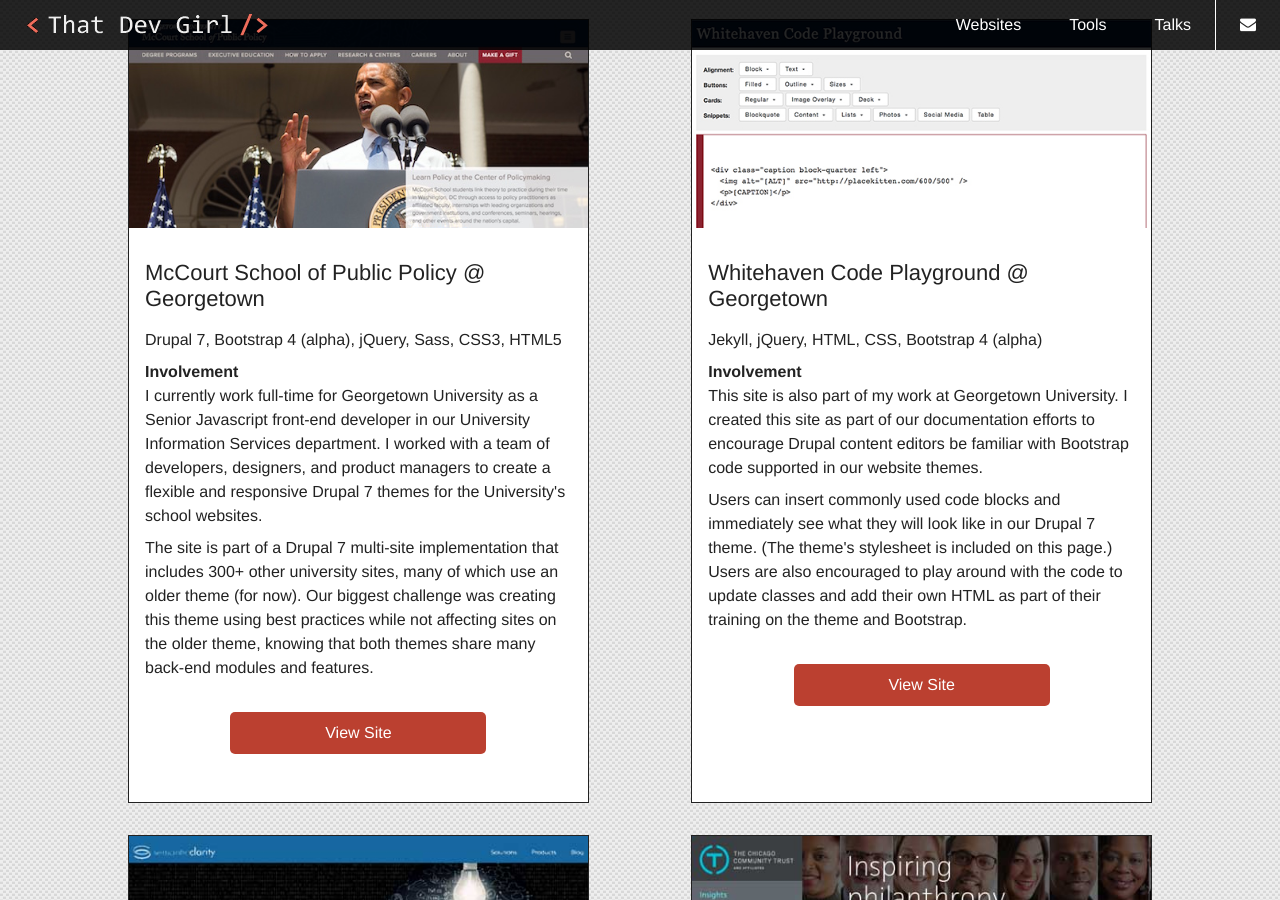
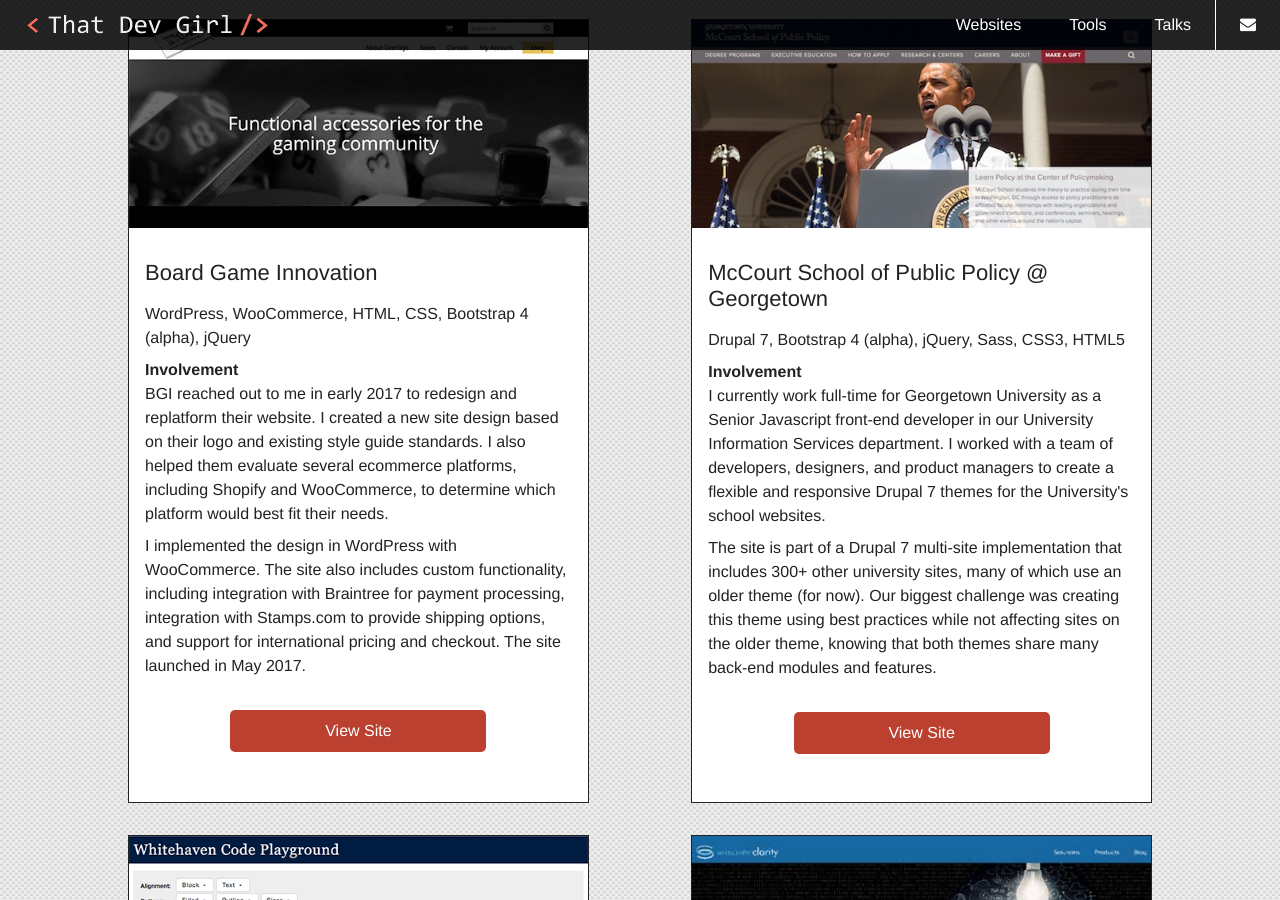
Before and after one commit to That-Dev-Girl-Archives/thatdevgirl.com, a Jekyll site: the page built from index.md, in a window 1280 px wide and 900 px high, scrolled down 685 px. Built offline with Jekyll 4.4.1, drawn with Linux system fonts in a browser that asks for light colours.

Commit message:
Adding BGI to list of projects

```diff
--- a/index.md
+++ b/index.md
@@ -27,6 +27,34 @@ title: That Dev Girl, LLC | Website and tool design and development
     <h1>Websites.</h1>
 
     <div class="flex-container">
+      <article class="flex-card" aria-label="Board Game Innovation">
+        <a href="http://www.boardgameinnovation.com" target="_blank" class="websites__a--screenshot">
+          <img src="/assets/images/project-bgi.jpg" alt="Board Game Innovation home page" />
+        </a>
+
+        <h2><a href="http://www.boardgameinnovation.com" target="_blank">Board Game Innovation</a></h2>
+
+        <p>
+          WordPress, WooCommerce, HTML, CSS, Bootstrap 4 (alpha), jQuery
+        </p>
+
+        <p class="hidden-sm">
+          <strong>Involvement</strong> <br />
+          BGI reached out to me in early 2017 to redesign and replatform their website.  I created a new
+          site design based on their logo and existing style guide standards. I also helped them evaluate
+          several ecommerce platforms, including Shopify and WooCommerce, to determine which platform would
+          best fit their needs.
+        </p>
+
+        <p class="hidden-sm">
+          I implemented the design in WordPress with WooCommerce.  The site also includes custom functionality,
+          including integration with Braintree for payment processing, integration with Stamps.com to provide
+          shipping options, and support for international pricing and checkout. The site launched in May 2017.
+        </p>
+
+        <a href="http://boardgameinnovation.com" target="_blank" class="btn primary" aria-label="View Board Game Innovation site">View Site</a>
+      </article>
+
       <article class="flex-card" aria-label="McCourt School">
         <a href="http://mccourt.georgetown.edu" target="_blank" class="websites__a--screenshot">
           <img src="/assets/images/project-mccourt.jpg" alt="McCourt School home page" />
```
Also changed, not shown: assets/images/project-bgi.jpg (added).
